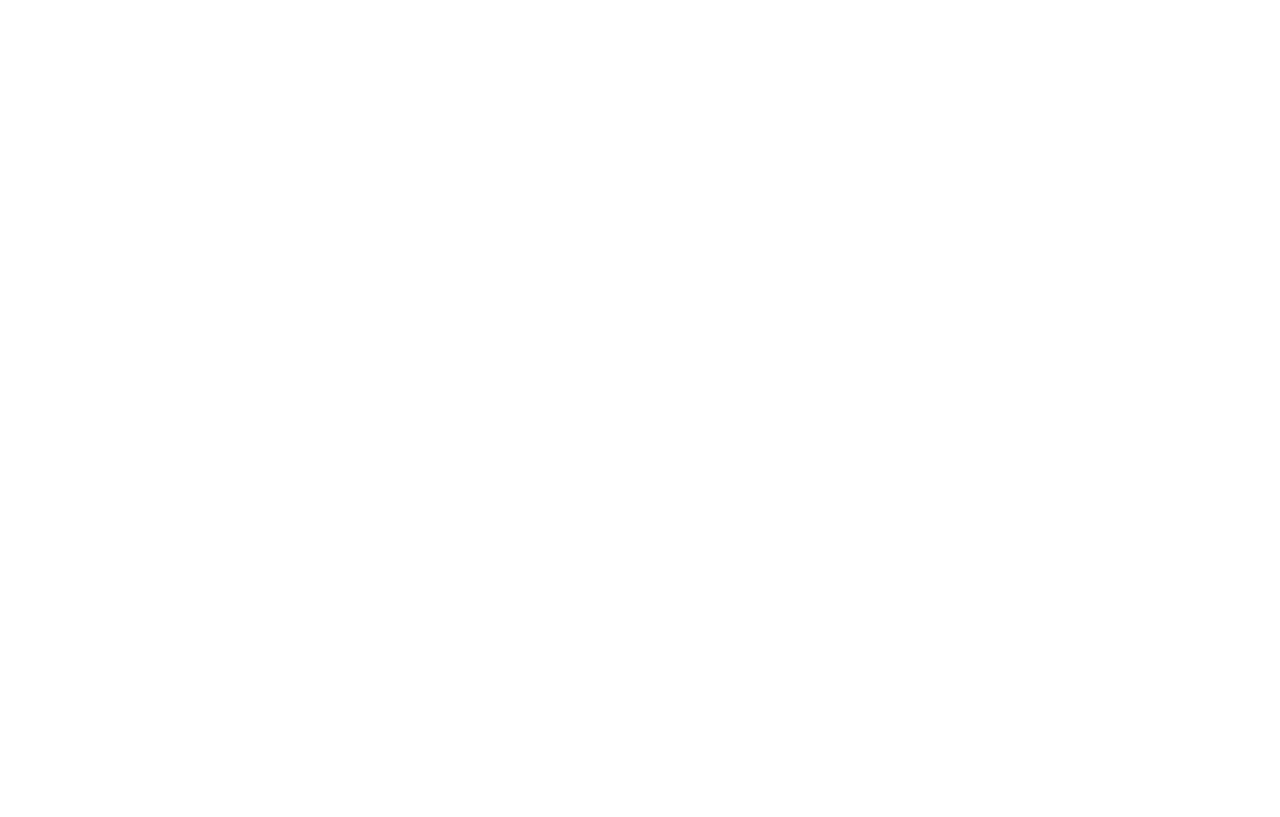
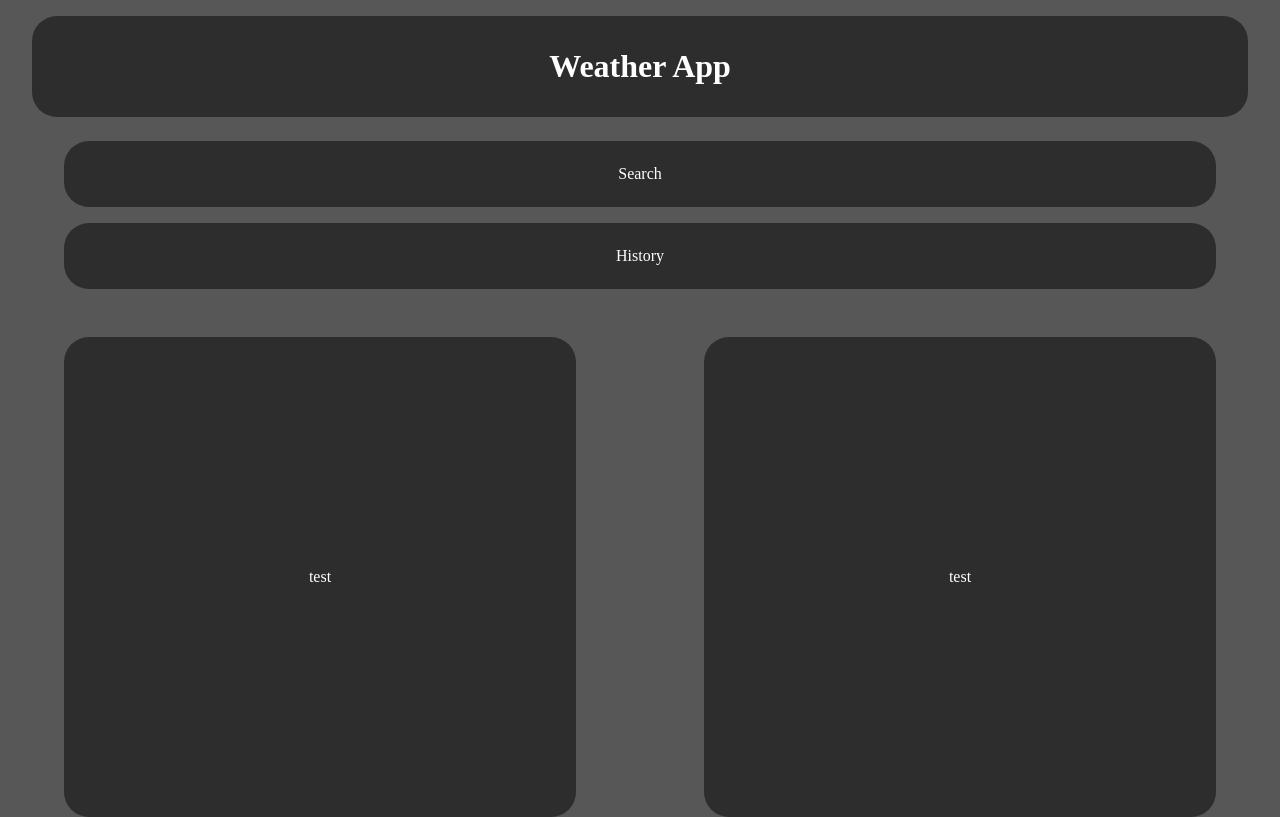
Before and after one commit to SeanOVery/weather-app, a plain HTML site: page index.html in a window 1280 px wide. Drawn offline with Linux system fonts and the light colour scheme.

Commit message:
basic html and css layout set up

```diff
--- a/assets/css/style.css
+++ b/assets/css/style.css
@@ -0,0 +1,110 @@
+* {
+  box-sizing: border-box;
+}
+
+:root {
+  --bg-main: rgba(45, 45, 45, 0.8);
+  --bg-dark: rgba(45, 45, 45, 1);
+}
+
+h1,
+h2,
+h3,
+h4,
+h5,
+h6 {
+  margin: 0;
+}
+
+body {
+  margin: 0;
+  display: flex;
+  flex-direction: column;
+  justify-content: center;
+  align-items: center;
+  background-color: var(--bg-main);
+  color: white;
+}
+
+.header-container {
+  display: flex;
+  flex-direction: column;
+}
+
+.title-bar {
+  background-color: var(--bg-dark);
+  width: 95vw;
+  margin: 1rem 0;
+  padding: 2rem 3rem;
+  display: flex;
+  justify-content: center;
+  border-radius: 25px;
+}
+
+.nav-container {
+  display: flex;
+  flex-direction: column;
+  justify-content: center;
+  align-items: center;
+}
+
+.search-bar,
+.history-bar {
+  background-color: var(--bg-dark);
+  width: 90vw;
+  margin: 0.5rem auto;
+  padding: 1.5rem 2.5rem;
+  display: flex;
+  justify-content: center;
+  border-radius: 25px;
+}
+
+.results-container {
+  display: flex;
+  width: 90vw;
+  height: 60vh;
+  justify-content: space-between;
+  align-items: center;
+}
+
+.weather-today {
+  width: 40vw;
+  background-color: var(--bg-dark);
+  height: 100%;
+  border-radius: 25px;
+  display: flex;
+  flex-flow: column nowrap;
+  justify-content: center;
+  align-items: center;
+  margin-top: 5rem;
+}
+
+.weather-forecast {
+  width: 40vw;
+  background-color: var(--bg-dark);
+  height: 100%;
+  border-radius: 25px;
+  display: flex;
+  flex-flow: row wrap;
+  justify-content: center;
+  align-items: center;
+  margin-top: 5rem;
+}
+
+@media (max-width: 1000px) {
+  .results-container {
+    flex-direction: column;
+    height: auto;
+  }
+
+  .weather-today,
+  .weather-forecast {
+    width: 90vw;
+    height: 50vh;
+    margin-top: 2.5rem;
+  }
+
+  .weather-forecast {
+    margin-bottom: 5rem;
+  }
+}
--- a/index.html
+++ b/index.html
@@ -8,10 +8,17 @@
     <title>Weather App</title>
 </head>
 <body>
-
-
-
-
+    <header class="header-container">
+      <h1 class="title-bar">Weather App</h1>
+      <nav class="nav-container">
+        <div class="search-bar">Search</div>
+        <div class="history-bar">History</div>
+      </nav>
+    </header>
+    <main class="results-container">
+      <section class="weather-today">test</section>
+      <section class="weather-forecast">test</section>
+    </main>
     <script src="./assets/js/main.js"></script>
 </body>
 </html>
```
